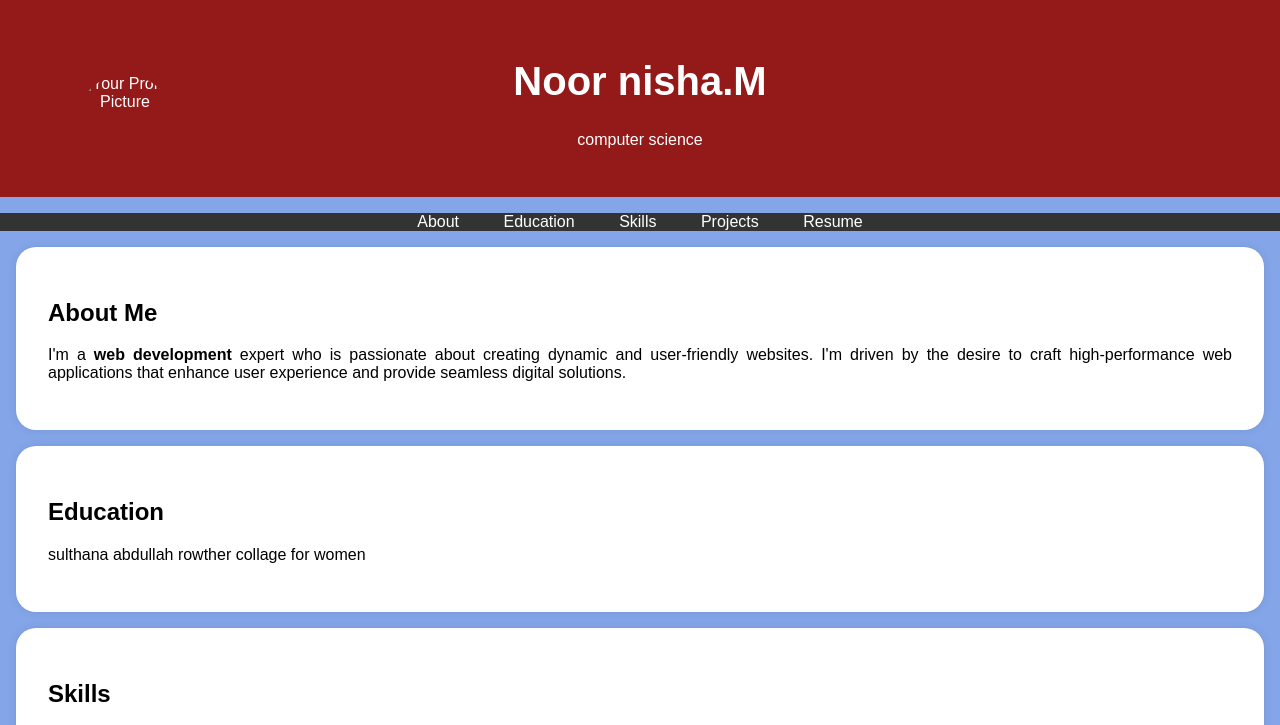
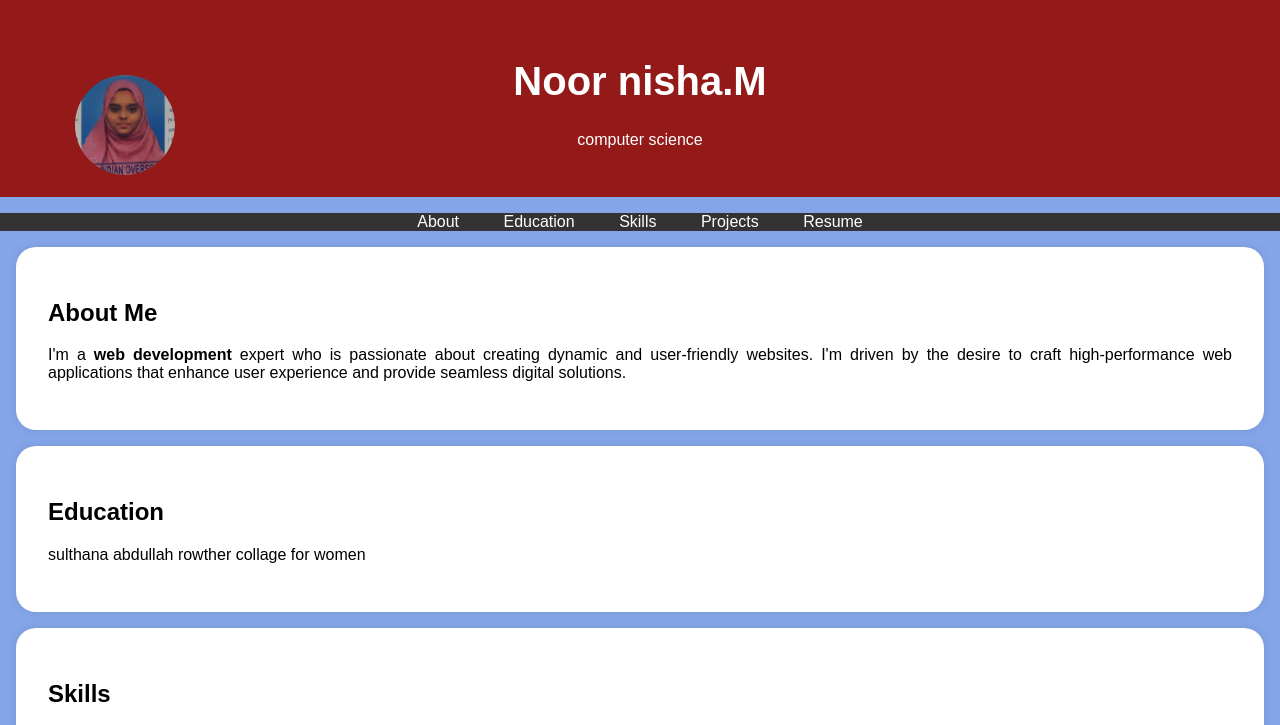
Before and after one commit to noornisha-1234/digital-portfolio-, a plain HTML site: page index.html in a window 1280 px wide. Shown: the top 725 px of the page. Drawn offline with Linux system fonts and the light colour scheme.

Commit message:
index.html

```diff
--- a/index.html
+++ b/index.html
@@ -95,7 +95,7 @@
     <header>
         <div class="header-content">
             <!-- /storage/emulated/0/DCIM/MyAlbums/passport photo/IMG-20250321-WA0006.jpg-->
-            <img src="passport photo.jpg" alt="Your Profile Picture" class="profile-picture">
+            <img src="IMG-20250321-WA0006.jpg" alt="Your Profile Picture" class="profile-picture">
             <h1>Noor nisha.M</h1>
             <p>computer science</p>
         </div>
```
